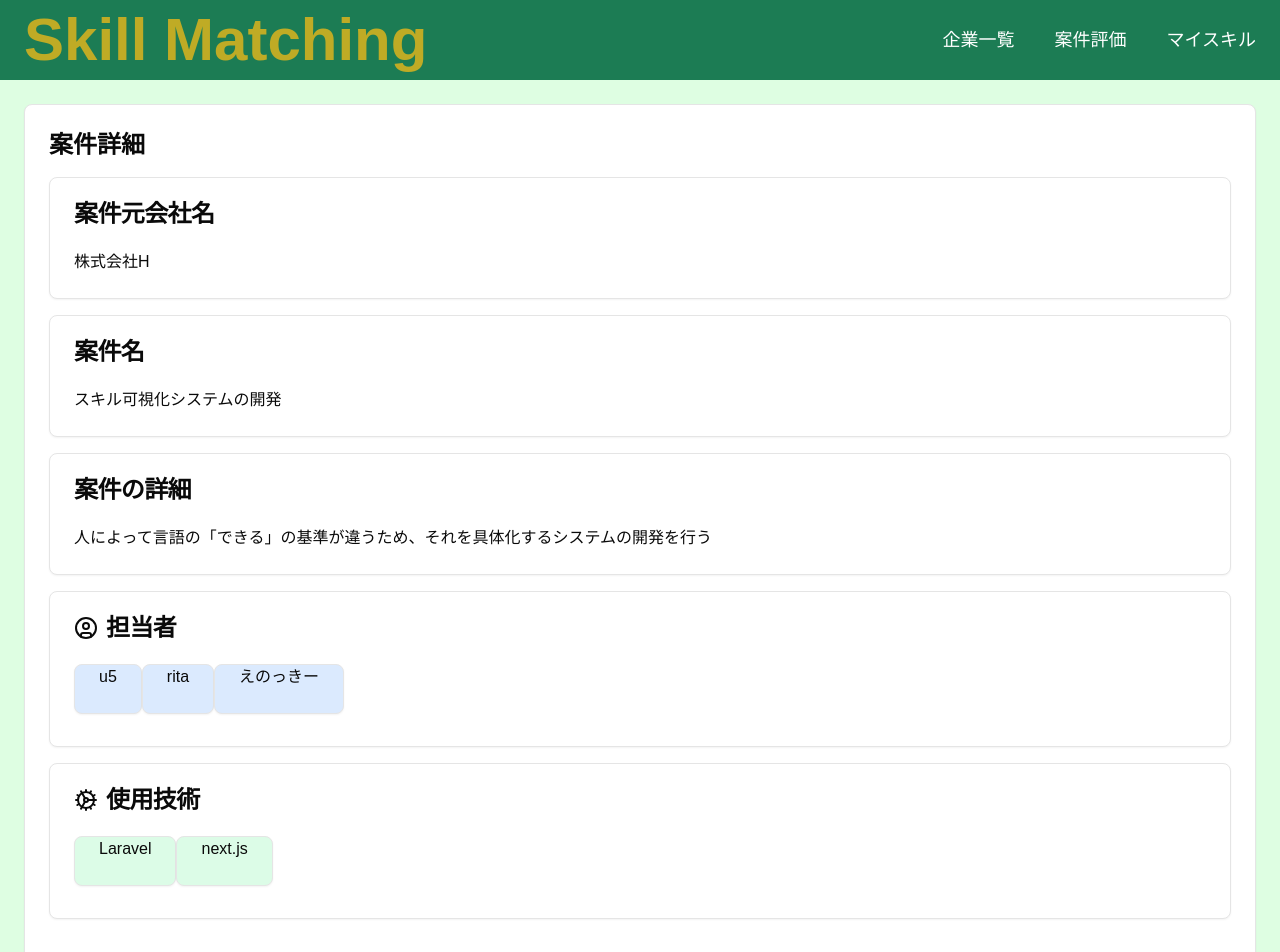
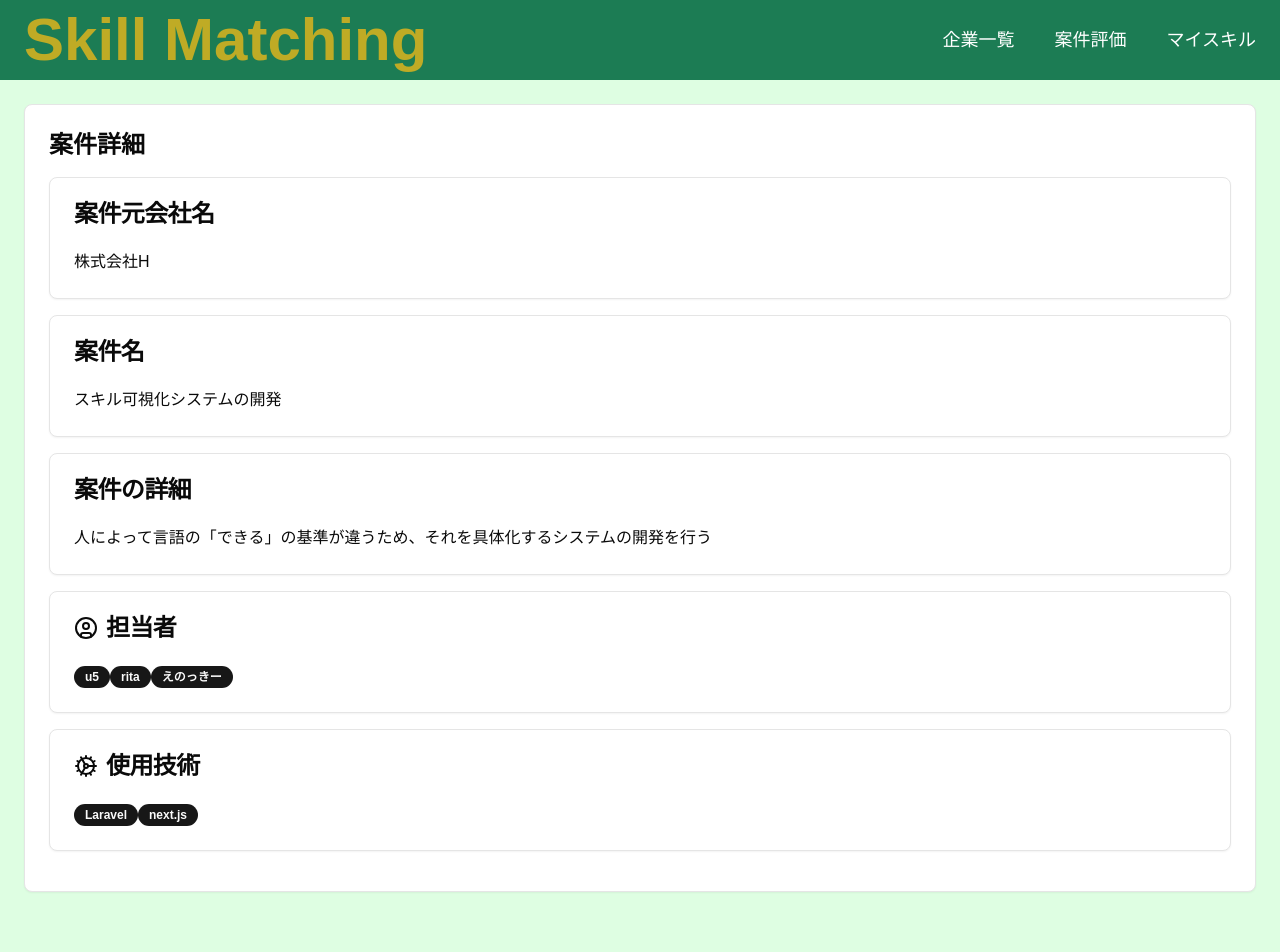
Before and after one commit to RiTa-23/SkillMatching, a Next.js app in the folder frontend/: page /company/project/1 in a window 1280 px wide. Shown: the top 952 px of the page. After the commit the page ends 916 px from the top, so only its background shows below. Built offline with nearby package versions, Linux system fonts and the light colour scheme.

Commit message:
change:案件詳細画面のcardをbadgeに変更

```diff
--- a/frontend/src/app/company/project/[id]/page.tsx
+++ b/frontend/src/app/company/project/[id]/page.tsx
@@ -1,5 +1,6 @@
 import React from 'react';
 import { Card, CardHeader, CardTitle, CardContent } from '@/components/ui/card';
+import { Badge } from '@/components/ui/badge';
 import { Cog, CircleUser } from "lucide-react";
 
 const ProjectDetailPage = () => {
@@ -50,9 +51,9 @@ const ProjectDetailPage = () => {
           </CardHeader>
           <CardContent>
             {project.members.map((member, index) => (
-              <Card key={index} className="mb-2 bg-blue-100 inline-block">
-                <CardContent>{member}</CardContent>
-              </Card>
+              <Badge>
+                {member}
+              </Badge>
             ))}
           </CardContent>
         </Card>
@@ -67,9 +68,7 @@ const ProjectDetailPage = () => {
           </CardHeader>
           <CardContent>
             {project.technologies.map((tech, index) => (
-              <Card key={index} className="mb-2 bg-green-100 inline-block">
-                <CardContent>{tech}</CardContent>
-              </Card>
+              <Badge>{tech}</Badge>
             ))}
           </CardContent>
         </Card>
```
Also changed, not shown: frontend/src/app/company/project/[id]/enter/page.tsx (line endings or trailing spaces).
